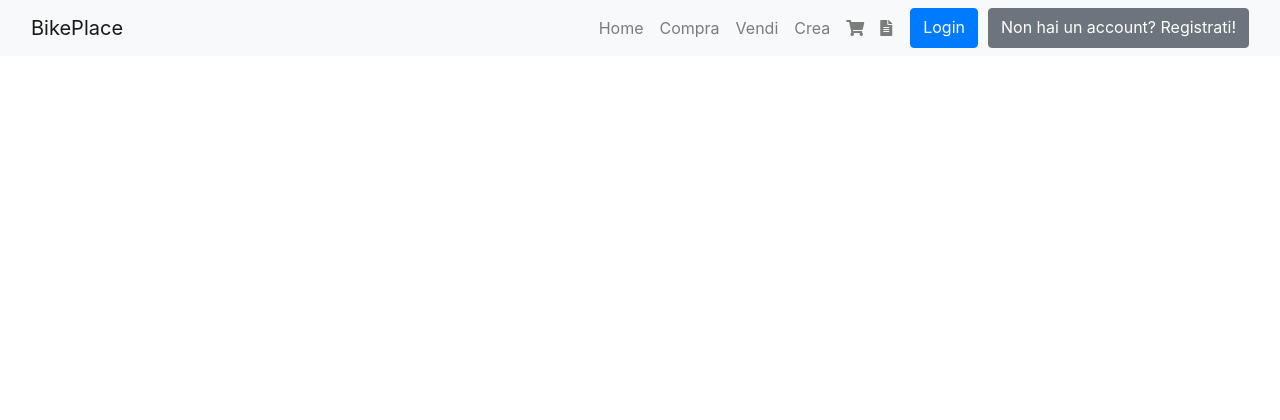
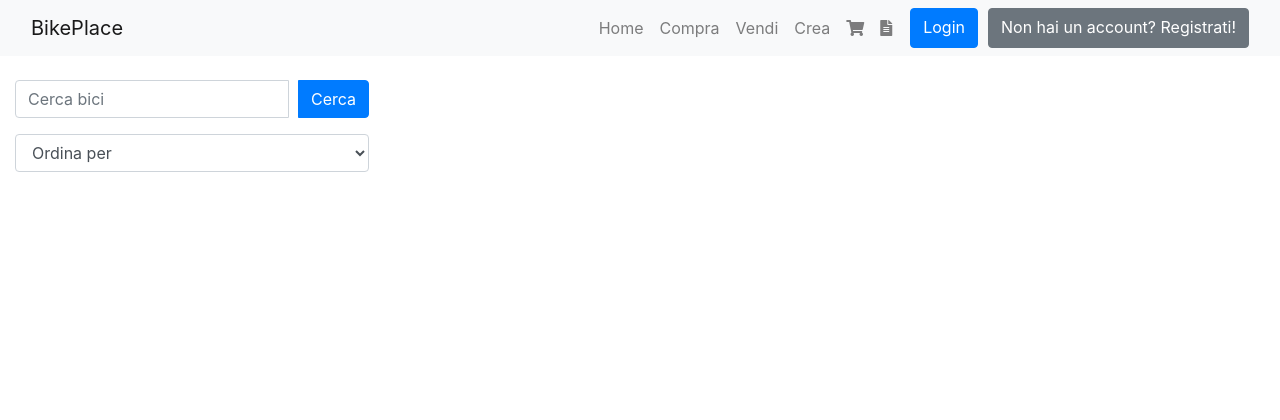
Before and after one commit to fedemelis/BikePlace, a Django app: template Acquista/templates/listabike.html in a window 1280 px wide. Shown: the top 420 px of the page. Run offline with Django 4.2, Linux system fonts and the light colour scheme; the template is opened without the code that fills it, so the values that code supplies are empty; some libraries are stand-ins or nearby versions.

Commit message:
barra di ricerca + filtraggio + FIX: rimuovi preferito da lista preferiti

```diff
--- a/Acquista/templates/listabike.html
+++ b/Acquista/templates/listabike.html
@@ -6,6 +6,39 @@
 
 {% block content %}
     <br>
+    <div class="col-md-12">
+        <div class="d-flex">
+            <div>
+                <form method="GET" action="{% url 'Acquista:listabici' %}">
+                    <div class="form-group">
+                        <div class="input-group">
+                            {% if keyword_query %}
+                                <input type="text" name="q" class="form-control" placeholder="Cerca bici" value="{{ keyword_query }}">
+                            {% else %}
+                                <input type="text" name="q" class="form-control" placeholder="Cerca bici">
+                            {% endif %}
+                            <div class="input-group-append">
+                                <button type="submit" class="btn btn-primary">Cerca</button>
+                            </div>
+                        </div>
+                    </div>
+                    <div class="form-group">
+                        <select name="sort" class="form-control">
+                            <option value="">Ordina per</option>
+                            <option value="price_c">Prezzo: crescente</option>
+                            <option value="price_d">Prezzo: decrescente</option>
+                            <option value="year_c">Anno: meno recente</option>
+                            <option value="year_d">Anno: più recente</option>
+                        </select>
+                    </div>
+                </form>
+            </div>
+        </div>
+    </div>
+
+
+
+
     <div class="row custom-row justify-content-center">
         {% for bici in bici_list %}
             <div class="col-md-4">
--- a/Acquista/urls.py
+++ b/Acquista/urls.py
@@ -21,7 +21,9 @@ urlpatterns = [
     path('ordini/', views.OrderListView.as_view(), name='ordini'),
 
     path('rimuovi-preferito/<pk>/', views.RimuoviPreferitoView.as_view(), name='rimuovi-preferito'),
+    path('rimuovi-da-lista-preferiti/<pk>/', views.RimuoviPreferitoFromList.as_view(), name='rimuovi-da-lista-preferiti'),
     path('aggiungi-preferito/<pk>/', views.AggiungiPreferitoView.as_view(), name='aggiungi-preferito'),
+
 
     path('listapreferiti/<pk>/', views.FavoriteBikeListView.as_view(), name='listapreferiti'),
 
```
Also changed, not shown: Acquista/templates/bikedetail.html (+8 -1 lines), Acquista/templates/favorite_bike_list.html (+6 -6 lines), Acquista/views.py (+51 -1 lines), db.sqlite3.
